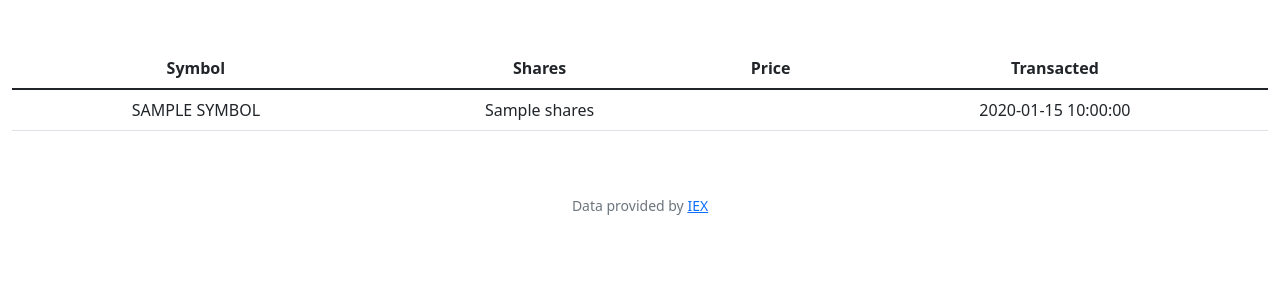
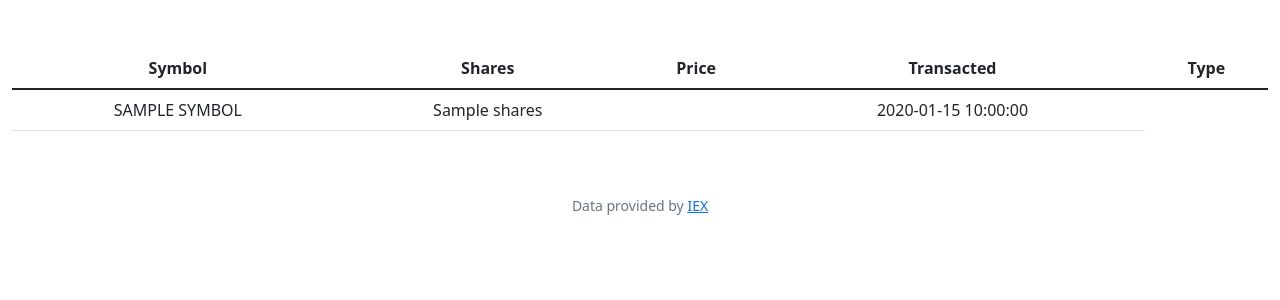
Before and after one commit to swaranrajlaxmi/init-code, a Flask app: template pset9/finance/templates/history.html in a window 1280 px wide. Shown: the part 76-376 px from the top of the page. Run offline with Flask 2, Linux system fonts and the light colour scheme; the template is opened without the code that fills it: most values are stand-ins (such as "Sample title", 1, 10 or a date in 2020); some libraries are stand-ins or nearby versions.

Commit message:
Thu, Apr 14, 2022, 2:34 PM +00:00

```diff
--- a/pset9/finance/templates/history.html
+++ b/pset9/finance/templates/history.html
@@ -12,6 +12,7 @@
                 <th>Shares</th>
                 <th>Price</th>
                 <th>Transacted</th>
+                <th>Type</th>
             </tr>
         </thead>
         <tbody>
```
